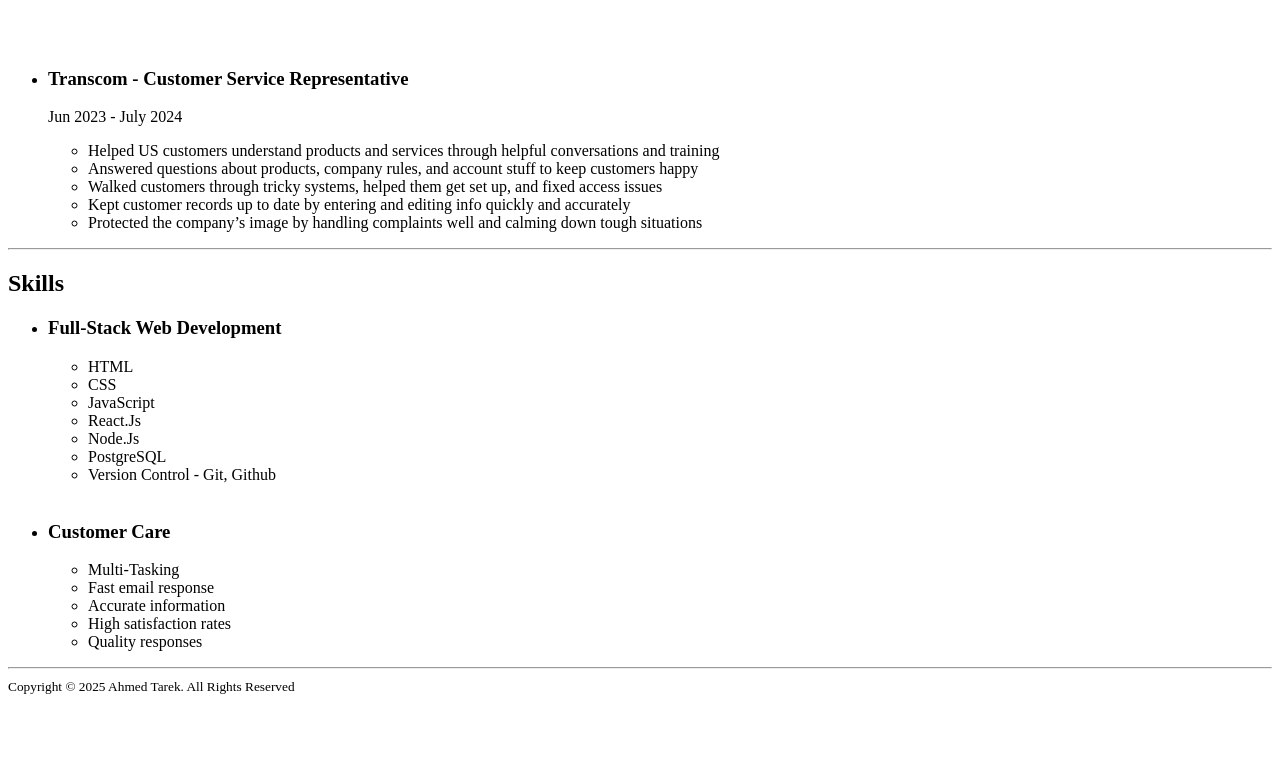
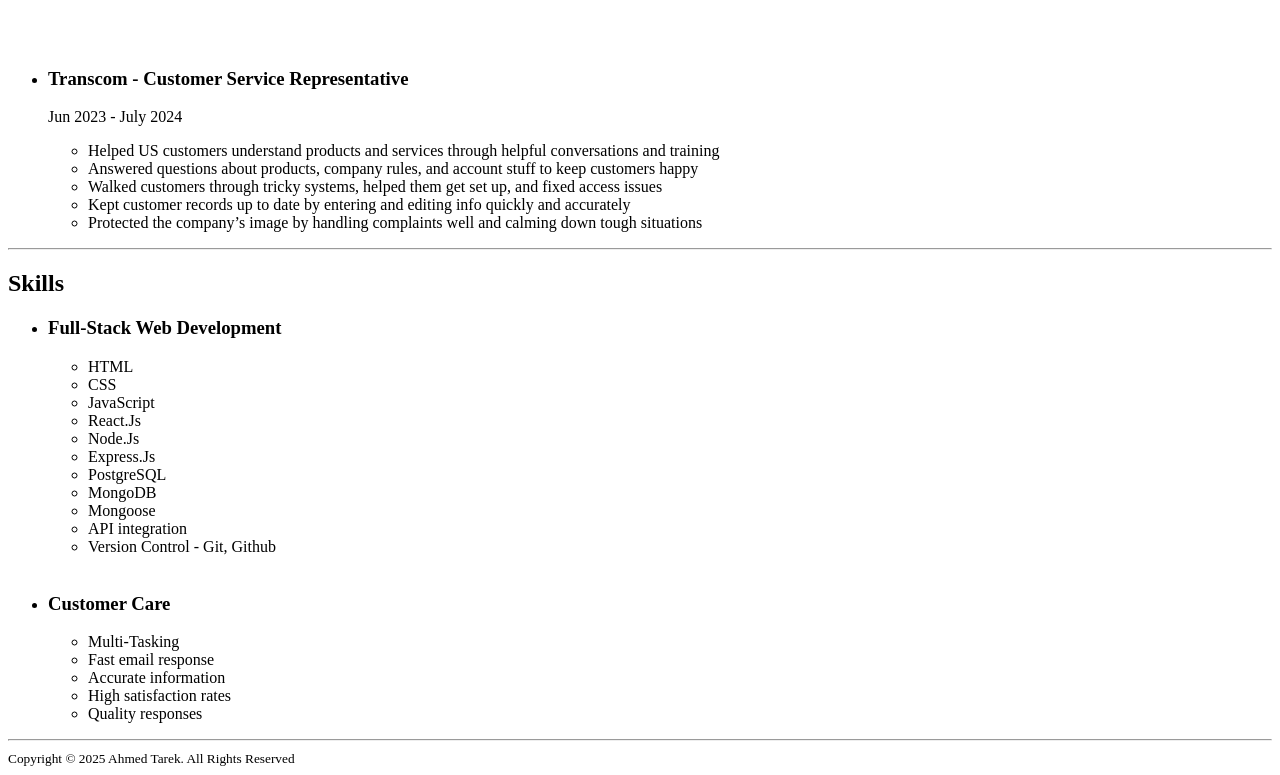
Before and after one commit to Tatatolly/My-Resume, a plain HTML site: page index.html in a window 1280 px wide. Shown: the part 864-1639 px from the top of the page. Before the commit the page ends 1567 px from the top, so only its background shows below. Drawn offline with Linux system fonts and the light colour scheme.

Commit message:
Update index.html

```diff
--- a/index.html
+++ b/index.html
@@ -63,8 +63,13 @@
           <LI>JavaScript</LI>
           <li>React.Js</li>
           <li>Node.Js</li>
+          <li>Express.Js</li>
           <li>PostgreSQL</li>
+          <li>MongoDB</li>
+          <li>Mongoose</li>
+          <li>API integration</li>
           <li>Version Control - Git, Github</li>
+
         </ul>
         <br>
       </li>
```
